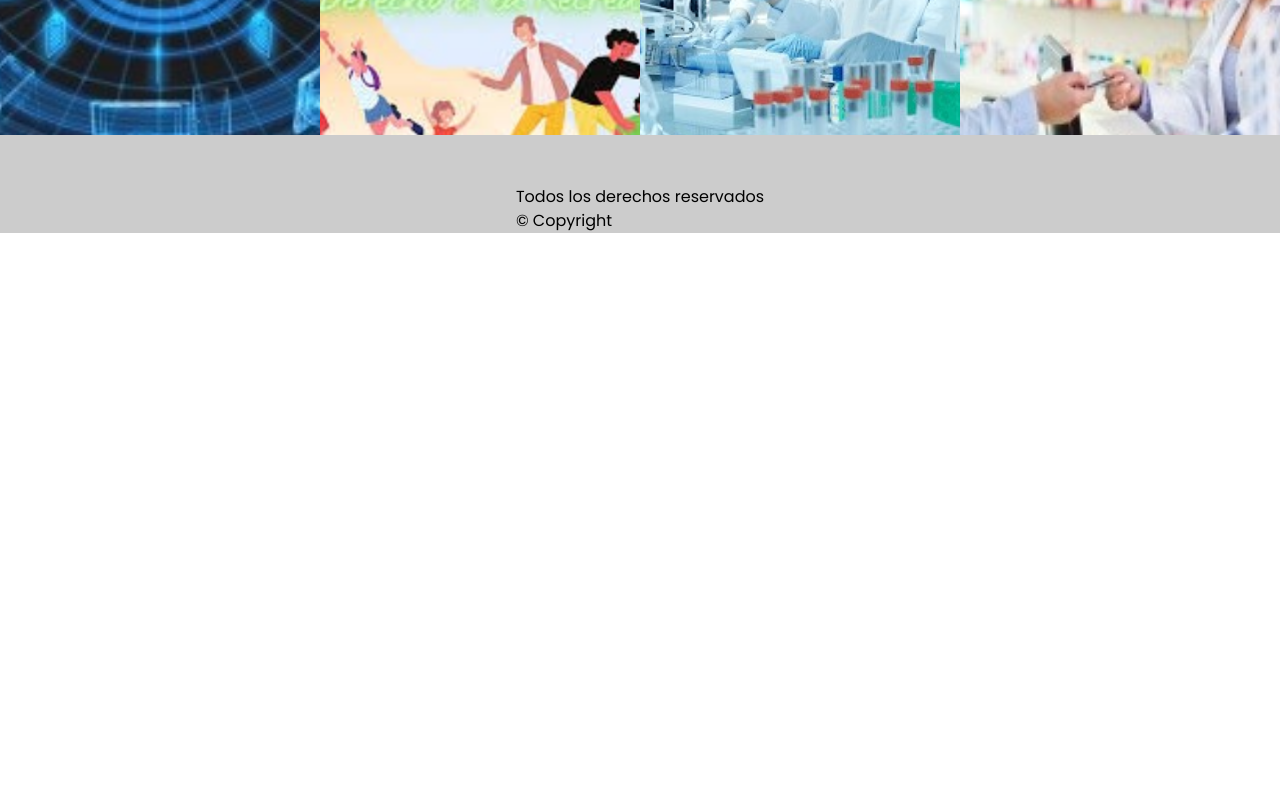
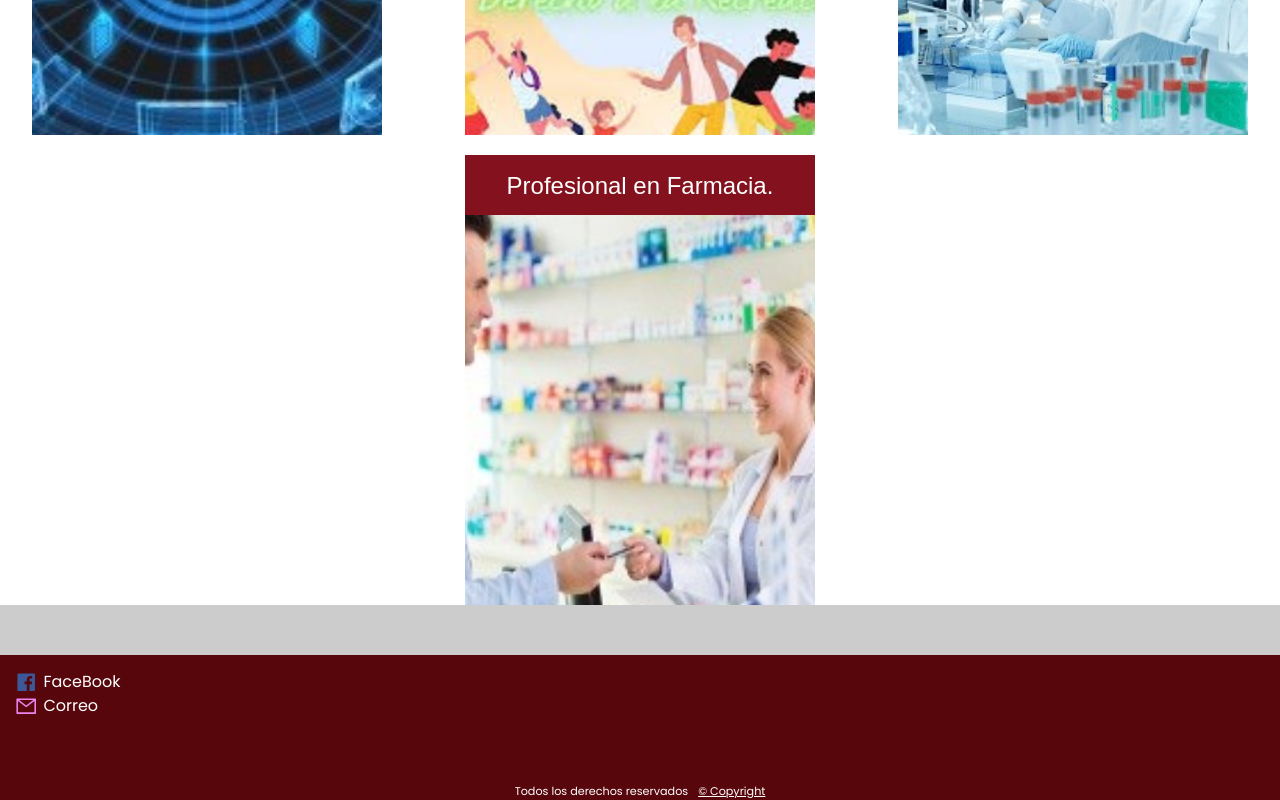
Before and after one commit to JJDAM3712/aplicacion-web-uptt, a React (Vite) app in the folder client/: page / in a window 1280 px wide. Shown: the part 2275-3075 px from the top of the page. Before the commit the page ends 2508 px from the top, so only its background shows below. Built offline with nearby package versions, Linux system fonts and the light colour scheme.

Commit message:
footer de pantalla principal

```diff
--- a/client/src/components/mansion.jsx
+++ b/client/src/components/mansion.jsx
@@ -1,4 +1,7 @@
 import "../css/st.css"
+import {
+    AiFillFacebook, AiOutlineMail
+  } from "react-icons/ai";
 
 
 export const TarjetaMension = (props) => {
@@ -30,9 +33,24 @@ export const DivisionPag = (props) => {
 export const FooterPag = () => {
     return (
         <footer className="content_footer">
+            <div className="contacto">
+                <div className="facebook">
+                    <a href="#" alt="FaceBook de la institución">
+                        <AiFillFacebook style={{color:"#3b5998"}} className="icono_foo"/>
+                        <h3>FaceBook</h3>
+                    </a>
+                </div>
+                <div className="correo">
+                    <a href="#" alt="Correo electronico de la institución">
+                        <AiOutlineMail style={{color:"violet"}} className="icono_foo"/>
+                        <h3>Correo</h3>
+                    </a>
+                </div>
+            </div>
+
             <div className="text_footer">
-                <p>Todos los derechos reservados</p>
-                <p className="title"> © Copyright</p>
+                <p>Todos los derechos reservados </p>
+                <p className="title">© Copyright</p>
             </div>
 
         </footer>
--- a/client/src/css/st.css
+++ b/client/src/css/st.css
@@ -5,8 +5,9 @@
 	align-items: center;
 	background-color: #fff;
 	margin: 50px auto;
+	flex-wrap: wrap;
+	gap: 20px;
 }
-
 .tarjeta_mension {
 	width: 350px;
 	height: 450px;
@@ -26,7 +27,6 @@
 	text-align: center;
 	line-height: 25px;
 }
-
 .mension_conten {
 	width: 100%;
 	height: 100%;
@@ -64,13 +64,11 @@
 	left: 0;
 	transition: .3s;
 }
-
 .img_mension .mension_img {
 	object-fit: cover;
 	width: 100%;
 	height: 100%;
 }
-
 .tarjeta_mension:hover > .mension_conten .img_mension::after{
 	background-color: rgba(0, 0, 0, .7);
 }
@@ -79,7 +77,7 @@
 	margin-top: 50px ;
 }
 .titleBar {
-	background-color: rgba(87, 7, 12); /* Color de fondo de la franja */
+	background-color: rgb(87, 7, 12); /* Color de fondo de la franja */
 	box-shadow: 0 2px 5px rgba(0, 0, 0, 0.1);
 	font-size: 2.4rem;
 	font-family: sans-serif;
@@ -97,3 +95,50 @@
 }
 
 /* footer de la pagina */
+.content_footer{
+	width: 100%;
+	background-color: rgb(87, 7, 12);
+}
+.text_footer{
+	display: flex;
+	justify-content: center;
+	color: #fff;
+	font-family: 'Courier New', Courier, monospace;
+	font-size: .7rem;
+	gap: 10px;
+	padding: 50px 0 0 0;
+}
+.text_footer .title{
+	text-decoration: underline;
+}
+.contacto{
+	padding: 15px 5px;
+	& .facebook, & .correo {
+		width: 120px;
+	}
+	& .facebook a, & .correo a{
+		color: #fff;
+		text-decoration: none;
+		margin: 0 0 0 10px;
+		display: flex;
+		align-items: center;
+		transition: .4s;
+	}
+	& h3{
+		font-size: 1rem;
+		margin-left: 6px;
+	}
+
+}
+.icono_foo{
+	font-size: 1.4rem;
+	transition: .4s;
+}
+
+.contacto .facebook:hover > a, .contacto .correo:hover > a{
+	transform: scale(1.1);
+}
+.contacto .facebook:hover > a > .icono_foo,
+.contacto .correo:hover > a > .icono_foo {
+	transform: scale(1.3);
+}
```
